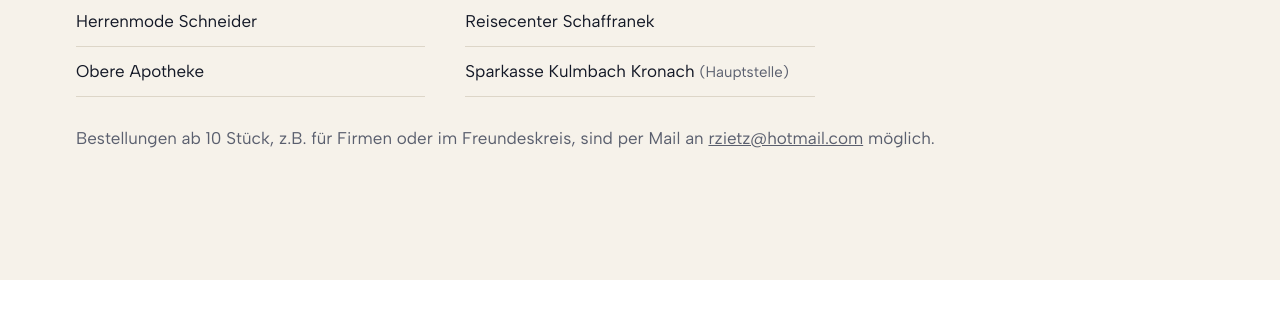
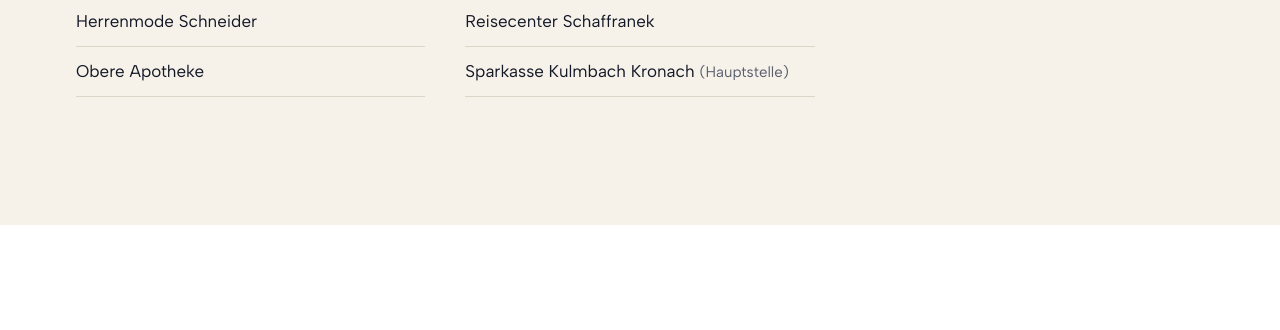
Before and after one commit to hwa-hoehn/rotary-kulmbach-adventskalender, a plain HTML site: page index.html in a window 1280 px wide. Shown: the part 4406-4736 px from the top of the page. Drawn offline with Linux system fonts and the light colour scheme; no server answers.

Commit message:
Bestellhinweis per Mail entfernt (Robert Zietz nimmt keine Bestellungen mehr an)
Co-Authored-By: Claude Opus 5.5 <noreply@anthropic.com>

```diff
--- a/index.html
+++ b/index.html
@@ -178,7 +178,6 @@
           <li>Blumen im Ratskeller</li>
           <li>Salon SchnippSchnapp</li>
         </ul>
-        <p class="stellen__hinweis">Bestellungen ab 10 Stück, z.B. für Firmen oder im Freundeskreis, sind per Mail an <a href="mailto:rzietz@hotmail.com">rzietz@hotmail.com</a> möglich.</p>
       </div>
     </div>
   </section>
```
Also changed, not shown: src/index.html (+0 -1 lines).
